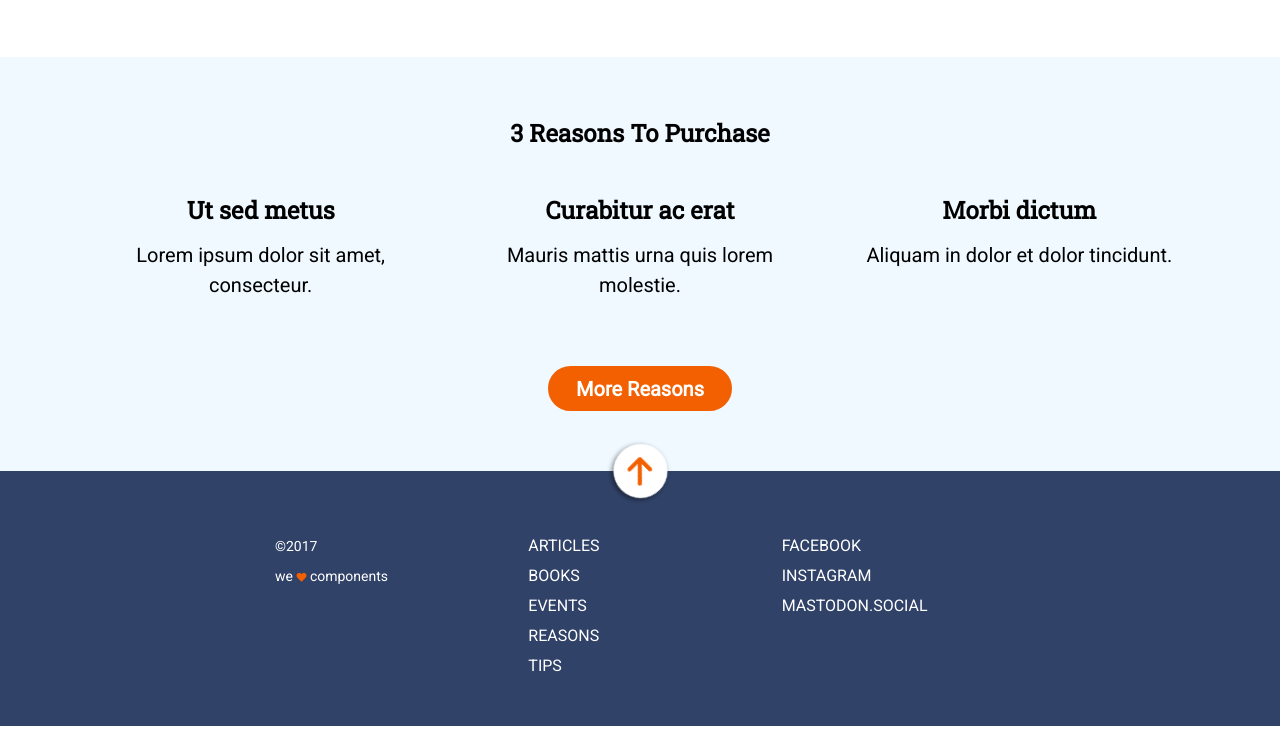
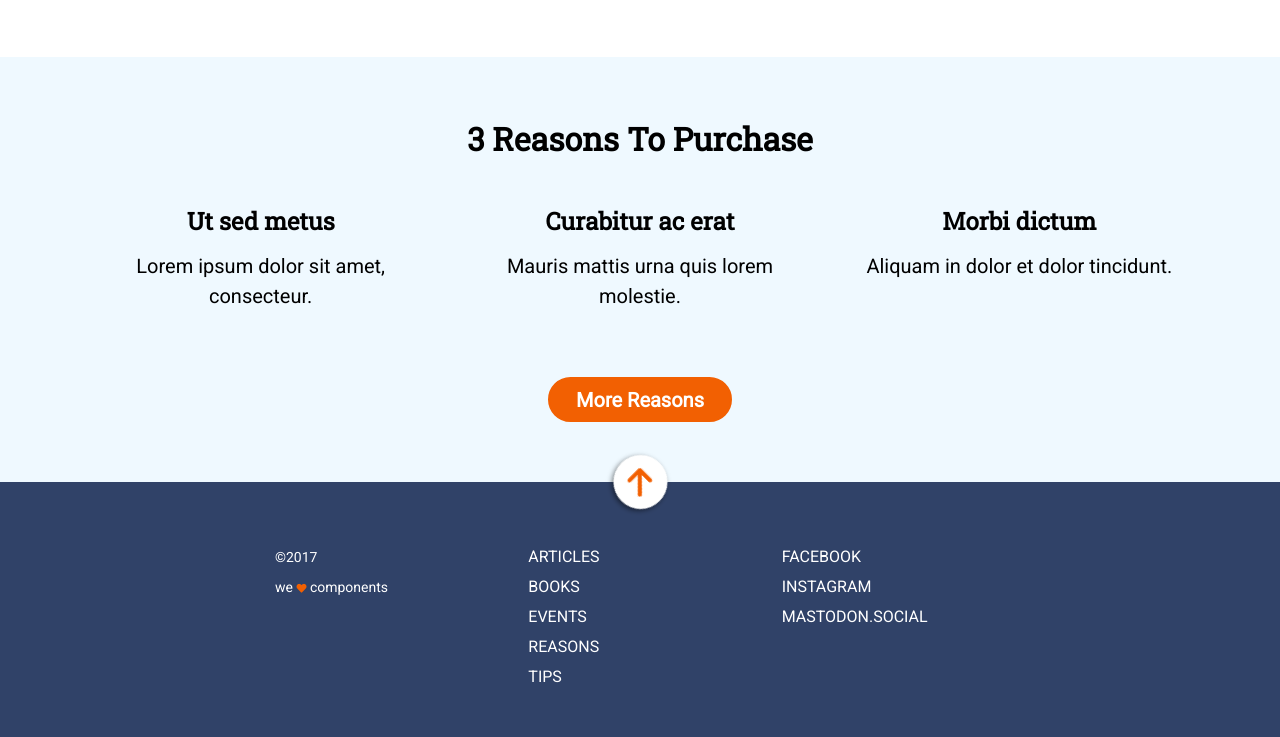
Before and after one commit to Adalab/f-m1-evaluacion-final-asoto89, a website: page docs/index.html in a window 1280 px wide. Shown: the part 1090-1827 px from the top of the page. Drawn offline with Linux system fonts and the light colour scheme.

Commit message:
change the size of the 3 reasons title

```diff
--- a/_src/assets/scss/main.scss
+++ b/_src/assets/scss/main.scss
@@ -120,6 +120,10 @@ body {
 	@include titleStyles($darkColor, 24px);
 	text-transform: capitalize;
 	margin: 0 auto 45px;
+
+	@media (min-width: 1280px) {
+		font-size: 32px;
+	}
 }
 
 .reasons__container {
```
Also changed, not shown: docs/assets/css/main.css.
